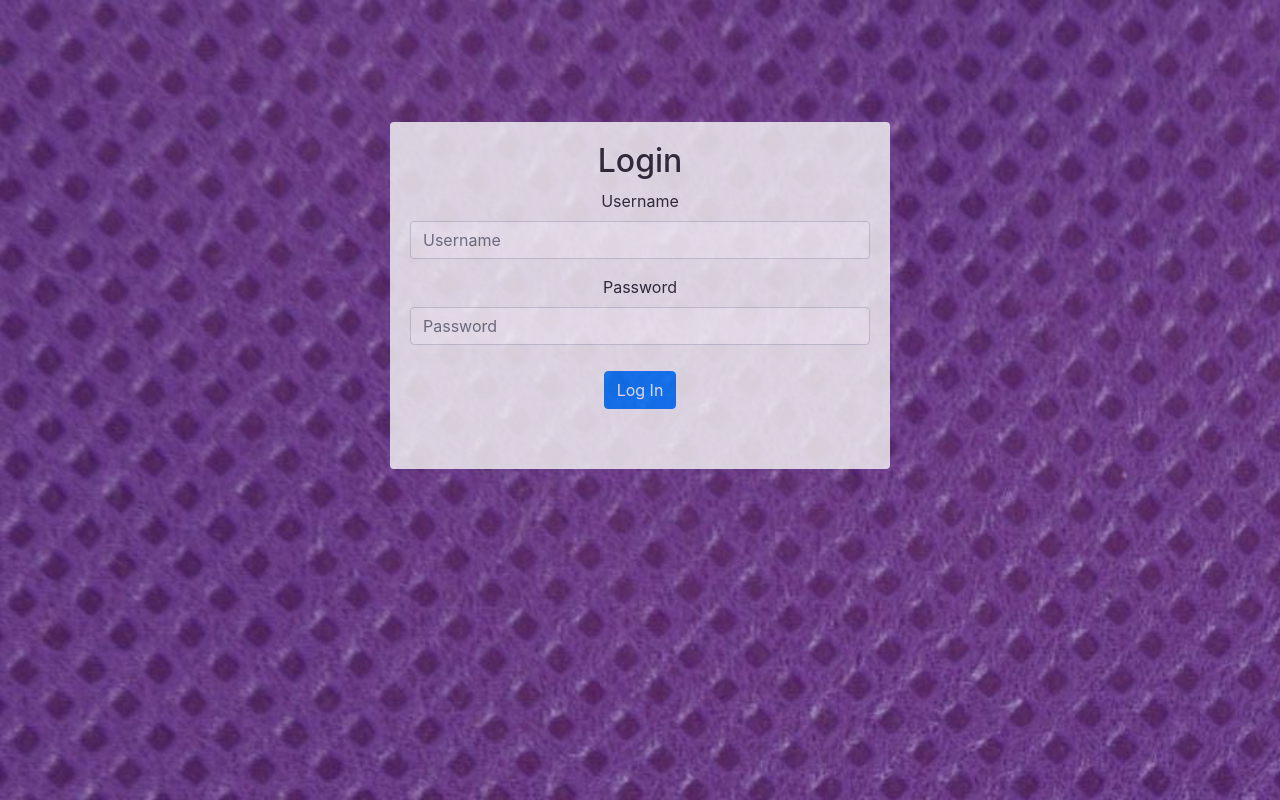
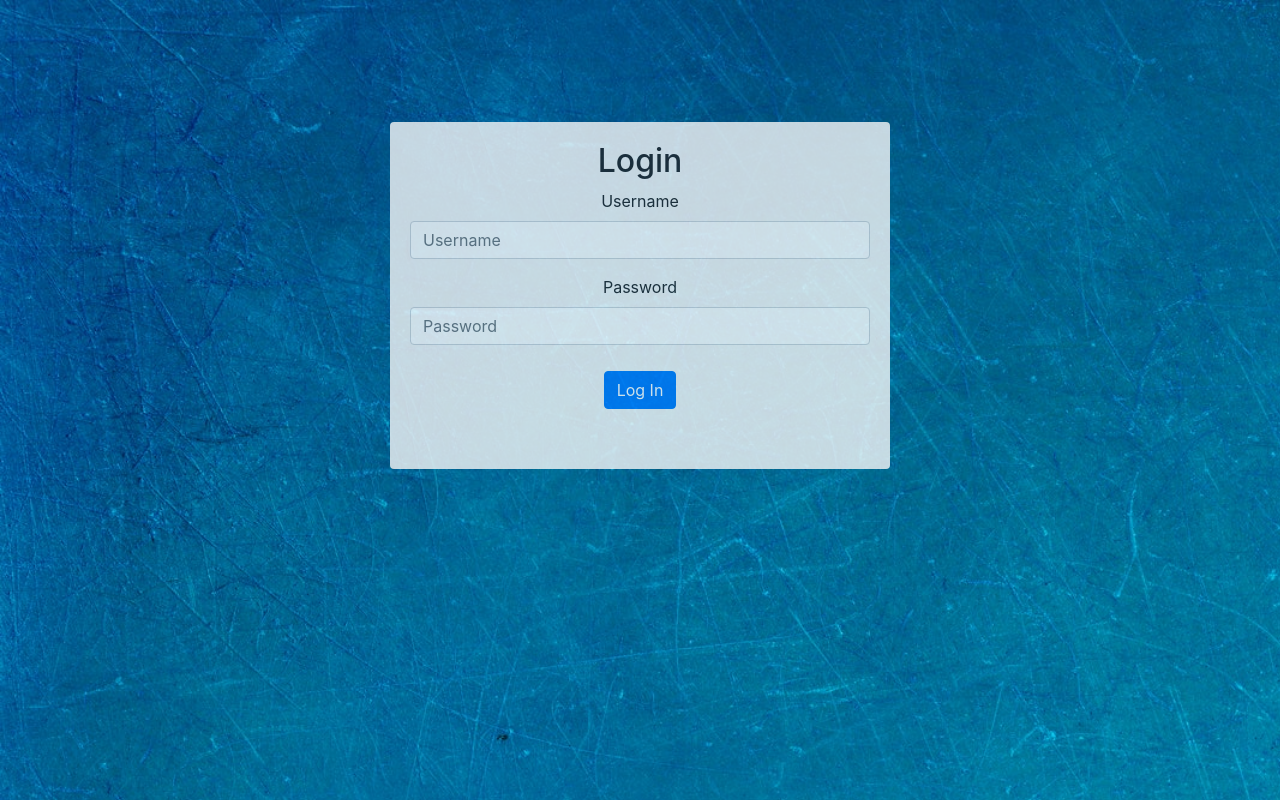
Before and after one commit to jwwitherspoon/nikki, a plain HTML site: page index.html in a window 1280 px wide. Drawn offline with nearby package versions, Linux system fonts and the light colour scheme.

Commit message:
Update login.css
Changed background

```diff
--- a/css/login.css
+++ b/css/login.css
@@ -1,5 +1,5 @@
 body {
-	background-image: url("../img/purple-background.jpg");
+	background-image: url("../img/background.jpg");
 	background-repeat: no-repeat;
 	background-size: 3000px 2000px;
 }
```
